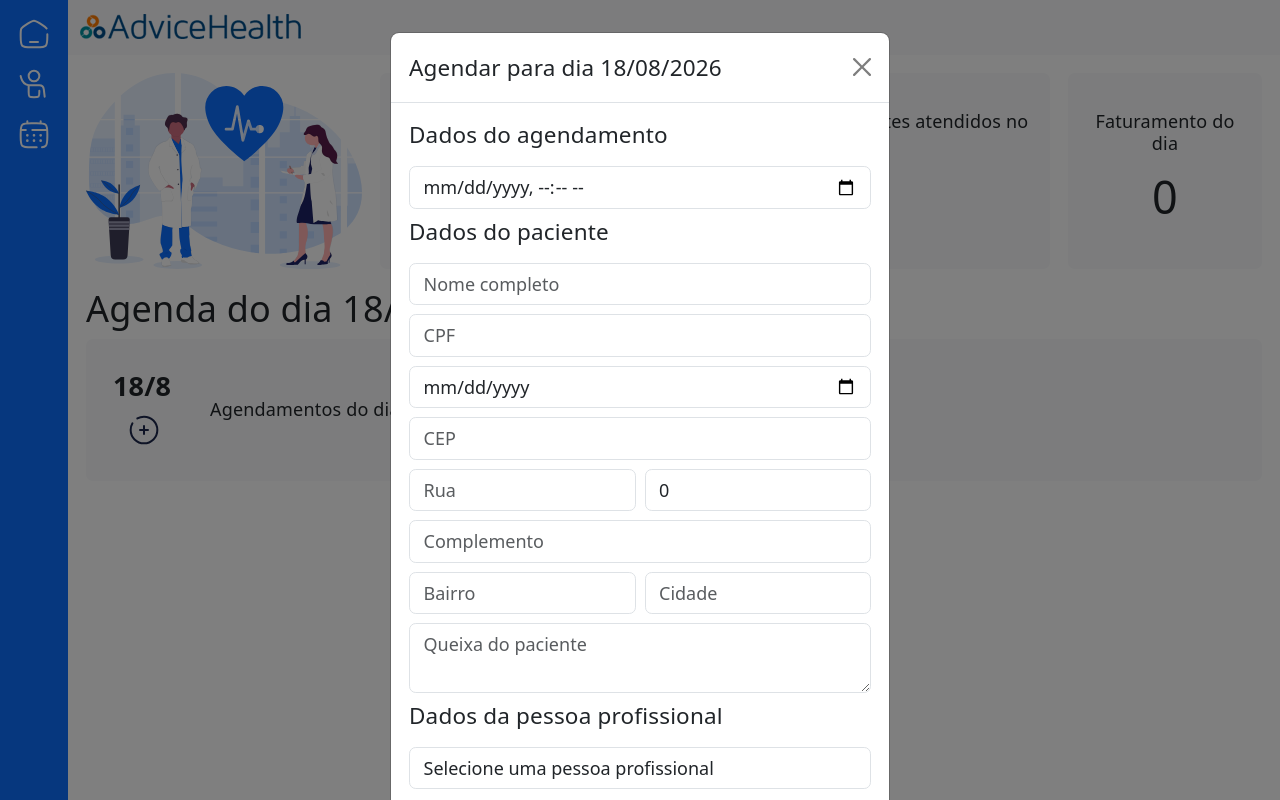
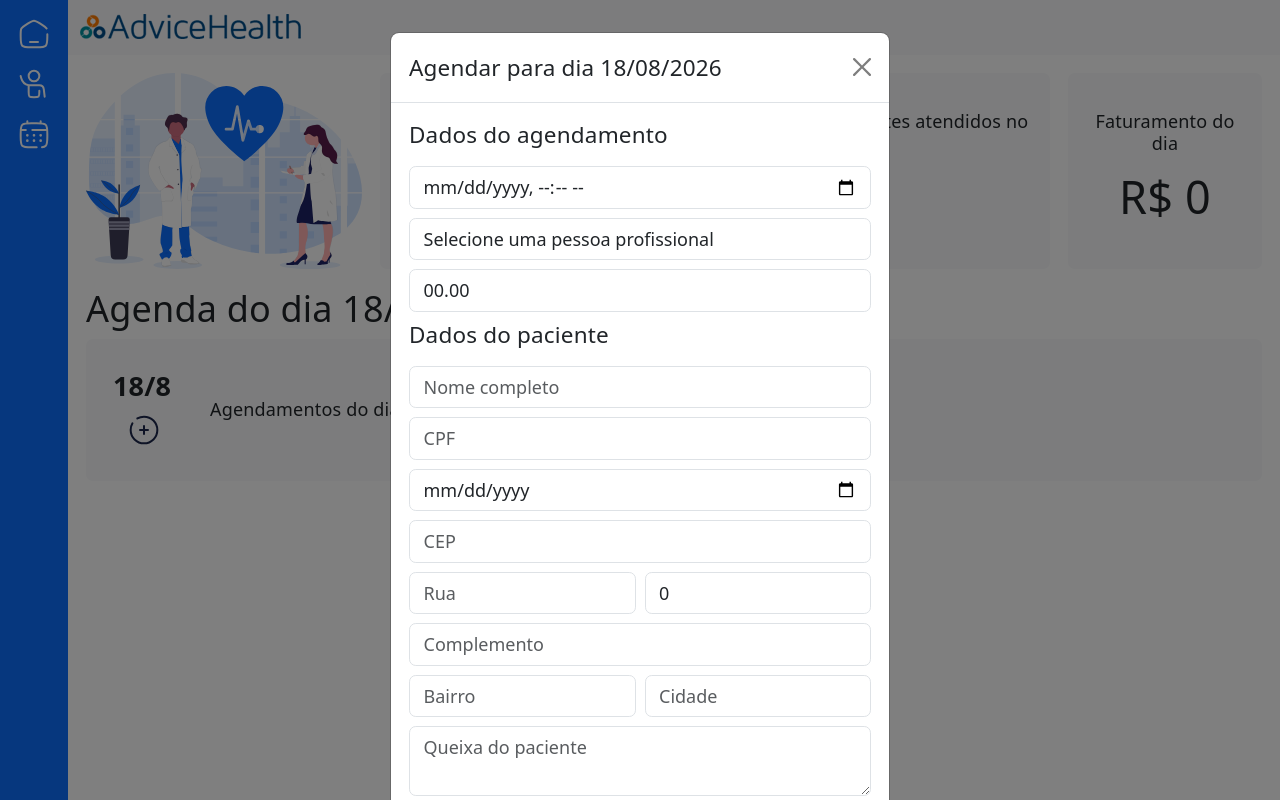
Before and after one commit to lauravivan/advice-health-teste, a React (Vite) app: page / in a window 1280 px wide. Both pictures are taken after a click on the button 143 px from the left and 430 px from the top of the page. Built offline with nearby package versions, Linux system fonts and the light colour scheme.

Commit message:
fix: dashboard data sync & schedule price

```diff
--- a/src/pages/home/Dashboard.tsx
+++ b/src/pages/home/Dashboard.tsx
@@ -1,7 +1,9 @@
 import DoctorsImg from '@/assets/undraw_medicine_hqqg.svg';
 import Schedules from '@/components/Schedules';
+import { ScheduleStatus } from '@/constants/schedule';
 import { formatDateToString } from '@/helpers/date';
 import useScheduleStore from '@/store/scheduleStore';
+import { isSameDay } from 'date-fns';
 
 const DashboardCard = ({
   title,
@@ -21,9 +23,40 @@ const DashboardCard = ({
 };
 
 const Dashboard = () => {
-  const { getDailyTotalSchedules, getDailyTotalAttendedSchedules } =
-    useScheduleStore();
+  const { schedules } = useScheduleStore();
   const currentDate = new Date();
+
+  const getDailyTotalSchedules = () => {
+    const date = new Date();
+    const schs = schedules.filter((schedule) =>
+      isSameDay(new Date(schedule.date), date)
+    );
+    return schs.length;
+  };
+
+  const getDailyTotalAttendedSchedules = () => {
+    const date = new Date();
+    const schs = schedules.filter((schedule) =>
+      isSameDay(new Date(schedule.date), date)
+    );
+    const schedulesAttended = schs.filter(
+      (s) => s.status === ScheduleStatus.ATTENDED
+    );
+    return schedulesAttended.length;
+  };
+
+  const getDailyBilling = () => {
+    const date = new Date();
+    const schs = schedules.filter((schedule) =>
+      isSameDay(new Date(schedule.date), date)
+    );
+    const schedulesAttended = schs.filter(
+      (s) => s.status === ScheduleStatus.ATTENDED
+    );
+    return schedulesAttended.reduce((acc, current) => {
+      return acc + parseFloat(current.price);
+    }, 0);
+  };
 
   return (
     <div className="d-flex flex-column w-100 h-100 gap-3">
@@ -39,7 +72,7 @@ const Dashboard = () => {
             <span>{getDailyTotalAttendedSchedules()}</span>
           </DashboardCard>
           <DashboardCard title="Faturamento do dia">
-            <span>0</span>
+            <span>R$ {getDailyBilling()}</span>
           </DashboardCard>
         </div>
       </div>
--- a/src/pages/schedule/AddEditSchedule.tsx
+++ b/src/pages/schedule/AddEditSchedule.tsx
@@ -1,11 +1,12 @@
-import { findAddress } from "@/api/cep";
-import { formatDateToString } from "@/helpers/date";
-import { scheduleSchema, type ScheduleSchema } from "@/schemas/schedule.schema";
-import useProfessionalStore from "@/store/professionalStore";
-import useScheduleStore from "@/store/scheduleStore";
-import type { Schedule } from "@/types/Schedule";
-import { zodResolver } from "@hookform/resolvers/zod";
-import { useForm } from "react-hook-form";
+import { findAddress } from '@/api/cep';
+import { formatDateToString } from '@/helpers/date';
+import { scheduleSchema, type ScheduleSchema } from '@/schemas/schedule.schema';
+import useProfessionalStore from '@/store/professionalStore';
+import useScheduleStore from '@/store/scheduleStore';
+import type { Schedule } from '@/types/Schedule';
+import { zodResolver } from '@hookform/resolvers/zod';
+import { useEffect } from 'react';
+import { useForm } from 'react-hook-form';
 
 const AddEditSchedule = ({
   handleModalOpen,
@@ -18,13 +19,14 @@ const AddEditSchedule = ({
   schedule?: Schedule;
   editMode?: boolean;
 }) => {
-  const { getPaginatedProfessionals } = useProfessionalStore();
+  const { getPaginatedProfessionals, getProfessional } = useProfessionalStore();
   const { createSchedule } = useScheduleStore();
   const {
     register,
     handleSubmit,
     formState: { errors },
     setValue,
+    watch,
   } = useForm<ScheduleSchema>({
     resolver: zodResolver(scheduleSchema),
     defaultValues: editMode
@@ -32,6 +34,9 @@ const AddEditSchedule = ({
           date: formatDateToString(selectedDate).fullDate,
 
           professional: schedule?.professional,
+
+          price: getProfessional(schedule?.professional ?? '')
+            ?.consultation_info?.price,
 
           patient: {
             fullName: schedule?.patient.fullName,
@@ -51,31 +56,45 @@ const AddEditSchedule = ({
           },
 
           paymentInfo: {
-            method: "PIX",
-            // installments: schedule?.paymentInfo.installments,
+            method: 'PIX',
+            installments: schedule?.paymentInfo.installments,
           },
         }
       : {
           date: formatDateToString(selectedDate).fullDate,
+          price: '00.00',
         },
   });
+
+  const professionalWatch = watch('professional');
+  const paymentMethodWatch = watch('paymentInfo.method');
+
+  useEffect(() => {
+    if (professionalWatch)
+      setValue(
+        'price',
+        getProfessional(professionalWatch ?? '')?.consultation_info?.price ??
+          '00.00'
+      );
+  }, [professionalWatch]);
 
   const handleCEP = async (CEP: string) => {
     const res = await findAddress(CEP);
 
-    if (res.logradouro) setValue("patient.address.street", res.logradouro);
-    if (res.bairro) setValue("patient.address.neighborhood", res.bairro);
-    if (res.localidade) setValue("patient.address.city", res.localidade);
+    if (res.logradouro) setValue('patient.address.street', res.logradouro);
+    if (res.bairro) setValue('patient.address.neighborhood', res.bairro);
+    if (res.localidade) setValue('patient.address.city', res.localidade);
     if (res.complemento)
-      setValue("patient.address.additionalInfo", res.complemento);
+      setValue('patient.address.additionalInfo', res.complemento);
   };
 
   const onSubmit = (data: ScheduleSchema) => {
     createSchedule({
-      date: selectedDate?.toString() ?? "0000/00/00",
+      date: selectedDate?.toString() ?? '0000/00/00',
       professional: data.professional,
       patient: data.patient,
       paymentInfo: data.paymentInfo,
+      price: data.price,
     });
 
     setTimeout(() => {
@@ -118,11 +137,46 @@ const AddEditSchedule = ({
                       className="form-control"
                       id="schedule-datetime"
                       type="datetime-local"
-                      {...register("date")}
+                      {...register('date')}
                     />
                     {errors.date?.message && (
                       <div className="invalid-feedback">
                         {errors.date.message}
+                      </div>
+                    )}
+                  </div>
+                  <div className="input-group has-validation">
+                    <select
+                      className={`form-control ${errors.professional ? 'is-invalid' : ''}`}
+                      aria-label="Default select example"
+                      id="professional"
+                      {...register('professional')}
+                    >
+                      <option value="" selected>
+                        Selecione uma pessoa profissional
+                      </option>
+                      {getPaginatedProfessionals().map((p) => (
+                        <option key={p.id} value={p.id}>
+                          {p.fullName} - {p.crm}{' '}
+                        </option>
+                      ))}
+                    </select>
+                    {errors.professional?.message && (
+                      <div className="invalid-feedback">
+                        {errors.professional.message}
+                      </div>
+                    )}
+                  </div>
+                  <div className="input-group has-validation">
+                    <input
+                      className="form-control"
+                      id="price"
+                      placeholder="Valor da consulta (R$)"
+                      {...register('price')}
+                    />
+                    {errors.price?.message && (
+                      <div className="invalid-feedback">
+                        {errors.price.message}
                       </div>
                     )}
                   </div>
@@ -131,10 +185,10 @@ const AddEditSchedule = ({
                   <h5>Dados do paciente</h5>
                   <div className="input-group has-validation">
                     <input
-                      className={`form-control ${errors.patient?.fullName ? "is-invalid" : ""}`}
+                      className={`form-control ${errors.patient?.fullName ? 'is-invalid' : ''}`}
                       placeholder="Nome completo"
                       id="patient-full-name"
-                      {...register("patient.fullName")}
+                      {...register('patient.fullName')}
                     />
                     {errors.patient?.fullName?.message && (
                       <div className="invalid-feedback">
@@ -144,11 +198,11 @@ const AddEditSchedule = ({
                   </div>
                   <div className="input-group has-validation">
                     <input
-                      className={`form-control ${errors.patient?.cpf ? "is-invalid" : ""}`}
+                      className={`form-control ${errors.patient?.cpf ? 'is-invalid' : ''}`}
                       placeholder="CPF"
                       maxLength={11}
                       id="patient-cpf"
-                      {...register("patient.cpf")}
+                      {...register('patient.cpf')}
                     />
                     {errors.patient?.cpf?.message && (
                       <div className="invalid-feedback">
@@ -158,10 +212,10 @@ const AddEditSchedule = ({
                   </div>
                   <div className="input-group has-validation">
                     <input
-                      className={`form-control ${errors.patient?.birthDate ? "is-invalid" : ""}`}
+                      className={`form-control ${errors.patient?.birthDate ? 'is-invalid' : ''}`}
                       type="date"
                       id="patient-birthdate"
-                      {...register("patient.birthDate")}
+                      {...register('patient.birthDate')}
                     />
                     {errors.patient?.birthDate?.message && (
                       <div className="invalid-feedback">
@@ -172,10 +226,10 @@ const AddEditSchedule = ({
                   <div className="d-flex flex-column gap-2">
                     <div className="input-group has-validation">
                       <input
-                        className={`form-control ${errors.patient?.address?.cep ? "is-invalid" : ""}`}
+                        className={`form-control ${errors.patient?.address?.cep ? 'is-invalid' : ''}`}
                         placeholder="CEP"
                         id="patient-address-cep"
-                        {...register("patient.address.cep")}
+                        {...register('patient.address.cep')}
                         maxLength={8}
                         onBlur={(e) => handleCEP(e.currentTarget.value)}
                       />
@@ -188,10 +242,10 @@ const AddEditSchedule = ({
                     <div className="d-flex gap-2">
                       <div className="input-group has-validation">
                         <input
-                          className={`form-control flex-fill ${errors.patient?.address?.street ? "is-invalid" : ""}`}
+                          className={`form-control flex-fill ${errors.patient?.address?.street ? 'is-invalid' : ''}`}
                           placeholder="Rua"
                           id="patient-address-street"
-                          {...register("patient.address.street")}
+                          {...register('patient.address.street')}
                         />
                         {errors.patient?.address?.street?.message && (
                           <div className="invalid-feedback">
@@ -201,11 +255,11 @@ const AddEditSchedule = ({
                       </div>
                       <div className="input-group has-validation">
                         <input
-                          className={`form-control ${errors.patient?.address?.number ? "is-invalid" : ""}`}
+                          className={`form-control ${errors.patient?.address?.number ? 'is-invalid' : ''}`}
                           placeholder="Número"
                           type="number"
                           id="patient-address-number"
-                          {...register("patient.address.number")}
+                          {...register('patient.address.number')}
                           defaultValue={0}
                           min={0}
                         />
@@ -218,10 +272,10 @@ const AddEditSchedule = ({
                     </div>
                     <div className="input-group has-validation">
                       <input
-                        className={`form-control ${errors.patient?.address?.cep ? "is-invalid" : ""}`}
+                        className={`form-control ${errors.patient?.address?.cep ? 'is-invalid' : ''}`}
                         placeholder="Complemento"
                         id="patient-address-addinfo"
-                        {...register("patient.address.additionalInfo")}
+                        {...register('patient.address.additionalInfo')}
                       />
                       {errors.patient?.address?.cep?.message && (
                         <div className="invalid-feedback">
@@ -232,10 +286,10 @@ const AddEditSchedule = ({
                     <div className="d-flex gap-2">
                       <div className="input-group has-validation">
                         <input
-                          className={`form-control ${errors.patient?.address?.neighborhood ? "is-invalid" : ""}`}
+                          className={`form-control ${errors.patient?.address?.neighborhood ? 'is-invalid' : ''}`}
                           placeholder="Bairro"
                           id="patient-address-neighborhood"
-                          {...register("patient.address.neighborhood")}
+                          {...register('patient.address.neighborhood')}
                         />
                         {errors.patient?.address?.neighborhood?.message && (
                           <div className="invalid-feedback">
@@ -245,10 +299,10 @@ const AddEditSchedule = ({
                       </div>
                       <div className="input-group has-validation">
                         <input
-                          className={`form-control ${errors.patient?.address?.city ? "is-invalid" : ""}`}
+                          className={`form-control ${errors.patient?.address?.city ? 'is-invalid' : ''}`}
                           placeholder="Cidade"
                           id="patient-address-city"
-                          {...register("patient.address.city")}
+                          {...register('patient.address.city')}
                         />
                         {errors.patient?.address?.city?.message && (
                           <div className="invalid-feedback">
@@ -260,10 +314,10 @@ const AddEditSchedule = ({
                   </div>
                   <div className="input-group has-validation">
                     <textarea
-                      className={`form-control ${errors.patient?.additionalInfo ? "is-invalid" : ""}`}
+                      className={`form-control ${errors.patient?.additionalInfo ? 'is-invalid' : ''}`}
                       placeholder="Queixa do paciente"
                       id="patient-add-info"
-                      {...register("patient.additionalInfo")}
+                      {...register('patient.additionalInfo')}
                     />
                     {errors.patient?.additionalInfo?.message && (
                       <div className="invalid-feedback">
@@ -273,38 +327,13 @@ const AddEditSchedule = ({
                   </div>
                 </div>
                 <div className="d-flex flex-column gap-2">
-                  <h5>Dados da pessoa profissional</h5>
-                  <div className="input-group has-validation">
-                    <select
-                      className={`form-control ${errors.professional ? "is-invalid" : ""}`}
-                      aria-label="Default select example"
-                      id="professional"
-                      {...register("professional")}
-                    >
-                      <option value="" selected>
-                        Selecione uma pessoa profissional
-                      </option>
-                      {getPaginatedProfessionals().map((p) => (
-                        <option key={p.id} value={p.id}>
-                          {p.fullName} - {p.crm}{" "}
-                        </option>
-                      ))}
-                    </select>
-                    {errors.professional?.message && (
-                      <div className="invalid-feedback">
-                        {errors.professional.message}
-                      </div>
-                    )}
-                  </div>
-                </div>
-                <div className="d-flex flex-column gap-2">
                   <h5>Dados do pagamento</h5>
                   <div className="input-group has-validation">
                     <select
-                      className={`form-control ${errors.paymentInfo?.method ? "is-invalid" : ""}`}
+                      className={`form-control ${errors.paymentInfo?.method ? 'is-invalid' : ''}`}
                       aria-label="Default select example"
                       id="payment-method"
-                      {...register("paymentInfo.method")}
+                      {...register('paymentInfo.method')}
                     >
                       <option value="" selected>
                         Escolha forma de pagamento
@@ -319,9 +348,33 @@ const AddEditSchedule = ({
                       </div>
                     )}
                   </div>
+                  {paymentMethodWatch === 'CREDIT-CARD' && (
+                    <div className="input-group has-validation">
+                      <select
+                        className={`form-control ${errors.paymentInfo?.installments ? 'is-invalid' : ''}`}
+                        aria-label="Default select example"
+                        id="payment-installments"
+                        {...register('paymentInfo.installments')}
+                      >
+                        <option value="" selected>
+                          Escolha a quantidade de parcelas
+                        </option>
+                        {Array.from({ length: 4 }, (_, i) => (
+                          <option key={i + 1} value={i + 1}>
+                            {i + 1}
+                          </option>
+                        ))}
+                      </select>
+                      {errors.paymentInfo?.installments?.message && (
+                        <div className="invalid-feedback">
+                          {errors.paymentInfo.installments.message}
+                        </div>
+                      )}
+                    </div>
+                  )}
                 </div>
                 <button className="btn btn-light" type="submit">
-                  {editMode ? "Editar agendamento" : "Agendar"}
+                  {editMode ? 'Editar agendamento' : 'Agendar'}
                 </button>
               </form>
             </div>
--- a/src/schemas/schedule.schema.ts
+++ b/src/schemas/schedule.schema.ts
@@ -1,22 +1,24 @@
-import { ERROR_MESSAGES } from "@/constants/errorMessages";
-import { z } from "zod";
+import { ERROR_MESSAGES } from '@/constants/errorMessages';
+import { z } from 'zod';
 
 export const scheduleSchema = z.object({
-  professional: z.string().min(1, "Selecione um profissional"),
+  professional: z.string().min(1, 'Selecione um profissional'),
 
   date: z.string().min(1, ERROR_MESSAGES.required),
+
+  price: z.string(),
 
   patient: z.object({
     fullName: z.string().min(1, ERROR_MESSAGES.required),
     cpf: z.string().min(1, ERROR_MESSAGES.required),
-    birthDate: z.string().min(1, "Informe a data de nascimento do(a) paciente"),
+    birthDate: z.string().min(1, 'Informe a data de nascimento do(a) paciente'),
     address: z.object({
       street: z.string().min(1, ERROR_MESSAGES.required),
       number: z
         .string()
         .min(1, ERROR_MESSAGES.required)
         .refine((value) => parseInt(value) >= 0, {
-          message: "O número deve ser maior ou igual a 0",
+          message: 'O número deve ser maior ou igual a 0',
         }),
       cep: z.string().min(1, ERROR_MESSAGES.required),
       additionalInfo: z.string().nullable(),
@@ -28,9 +30,10 @@ export const scheduleSchema = z.object({
   }),
 
   paymentInfo: z.object({
-    method: z.enum(["PIX", "CREDIT-CARD", "MONEY"], {
-      message: "Selecione uma forma de pagamento",
+    method: z.enum(['PIX', 'CREDIT-CARD', 'MONEY'], {
+      message: 'Selecione uma forma de pagamento',
     }),
+    installments: z.string().optional(),
   }),
 });
 
--- a/src/store/scheduleStore.ts
+++ b/src/store/scheduleStore.ts
@@ -1,7 +1,6 @@
 import { create } from 'zustand';
 import { v7 as uuidv7 } from 'uuid';
 import type { Schedule } from '@/types/Schedule';
-import { isSameDay } from 'date-fns';
 import { ScheduleStatus } from '@/constants/schedule';
 
 const LS_KEY = 'advice-health-schedules';
@@ -21,12 +20,10 @@ interface ScheduleStoreState {
     newSchedule: Omit<Schedule, 'id' | 'transferred' | 'status'>
   ) => void;
   setSchedules: (schedules: Schedule[]) => void;
-  getDailyTotalSchedules: () => number;
-  getDailyTotalAttendedSchedules: () => number;
   updateSchedule: (id: string, schedule: Schedule) => void;
 }
 
-const useScheduleStore = create<ScheduleStoreState>((set, get) => ({
+const useScheduleStore = create<ScheduleStoreState>((set) => ({
   schedules: [],
   createSchedule: (
     newSchedule: Omit<Schedule, 'id' | 'transferred' | 'status'>
@@ -52,23 +49,6 @@ const useScheduleStore = create<ScheduleStoreState>((set, get) => ({
     set(() => ({
       schedules: schedules,
     })),
-  getDailyTotalSchedules: () => {
-    const date = new Date();
-    const schedules = get().schedules.filter((schedule) =>
-      isSameDay(new Date(schedule.date), date)
-    );
-    return schedules.length;
-  },
-  getDailyTotalAttendedSchedules: () => {
-    const date = new Date();
-    const schedules = get().schedules.filter((schedule) =>
-      isSameDay(new Date(schedule.date), date)
-    );
-    const schedulesAttended = schedules.filter(
-      (s) => s.status === ScheduleStatus.ATTENDED
-    );
-    return schedulesAttended.length;
-  },
   updateSchedule: (id: string, schedule: Schedule) => {
     set((state) => {
       const schs = state.schedules.map((s) => (s.id === id ? schedule : s));
--- a/src/types/Schedule.ts
+++ b/src/types/Schedule.ts
@@ -18,8 +18,9 @@ export interface Schedule {
   };
   paymentInfo: {
     method: string;
-    installments?: number;
+    installments?: string;
   };
   status: string;
   transferred: boolean;
+  price: string;
 }
```
Also changed, not shown: src/db/professionals.json (+3 -10 lines), src/db/schedules.json (+11 -0 lines), src/pages/professional/AddEditProfessional.tsx (+37 -0 lines), src/schemas/professional.schema.ts (+4 -4 lines), 2 other files (tests, documents, lock files or other folders).
